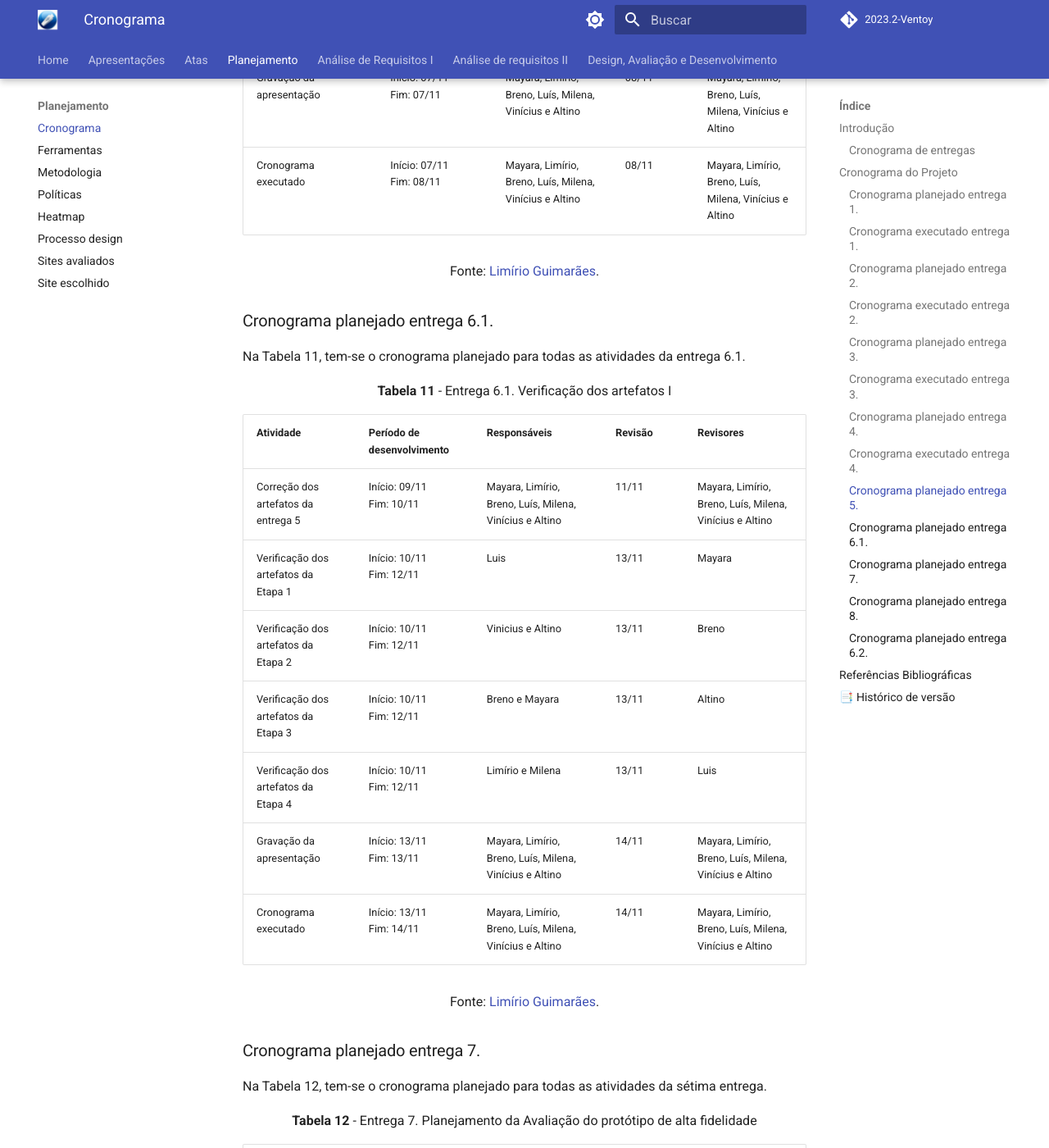
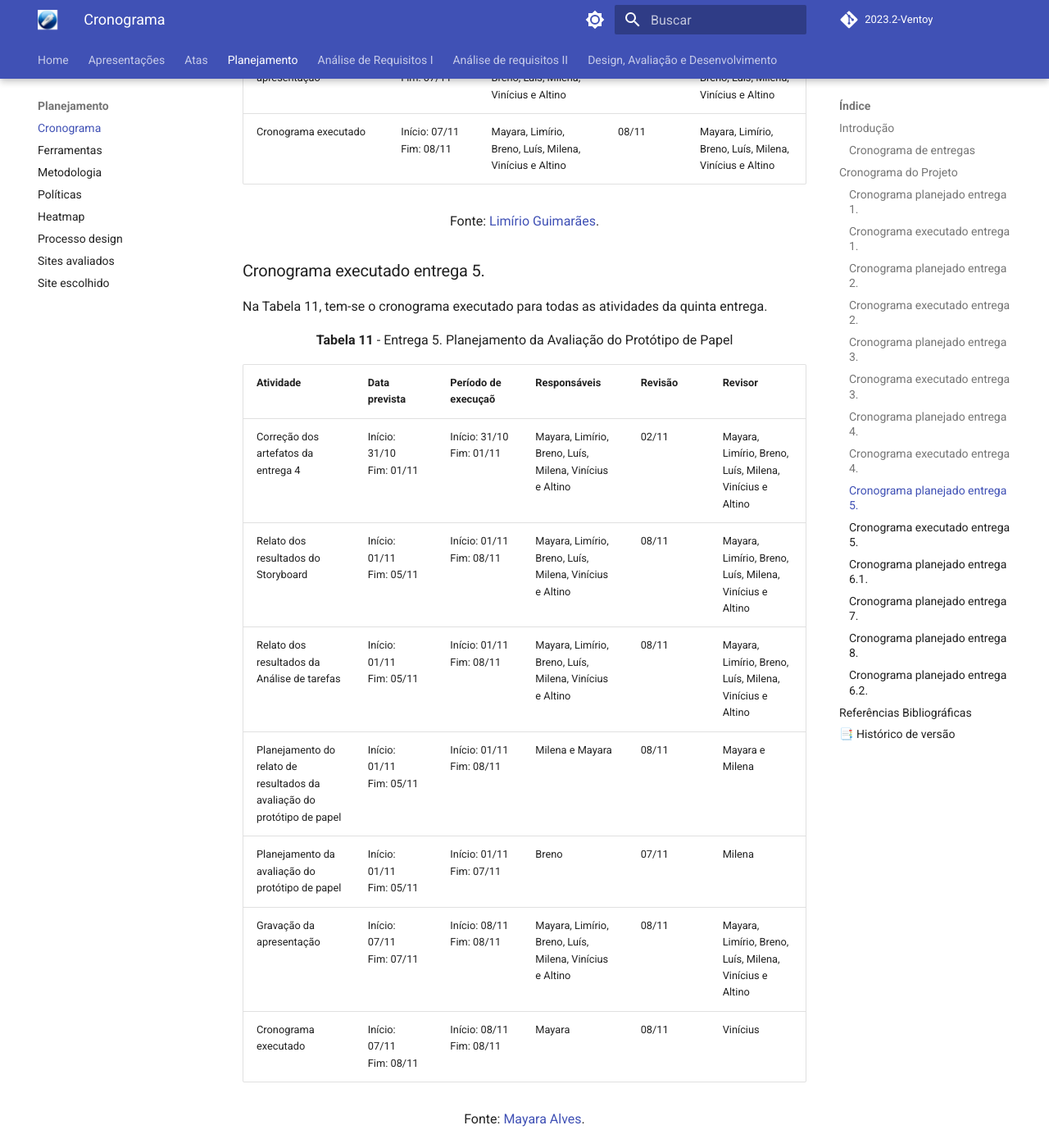
Before and after one commit to Interacao-Humano-Computador/2023.2-Ventoy, an MkDocs documentation site: the page built from docs/planejamento/cronograma.md, in a window 1280 px wide and 1400 px high, scrolled down 12533 px. Shown: the whole window at 82% size. Built offline with MkDocs 1.6.1 and Material for MkDocs 9.7.7, drawn with Linux system fonts in a browser that asks for light colours; comment, search, counter and statistics services are not loaded; some of the changed text lies outside the part shown.

Commit message:
Update cronograma.md

```diff
--- a/docs/planejamento/cronograma.md
+++ b/docs/planejamento/cronograma.md
@@ -212,6 +212,24 @@ Na Tabela 10, tem-se o cronograma planejado para todas as atividades da quinta e
 | Cronograma executado                                           	        | Início: 07/11<br>Fim: 08/11 |Mayara, Limírio, Breno, Luís, Milena, Vinícius e Altino            |   08/11   | Mayara, Limírio, Breno, Luís, Milena, Vinícius e Altino            |
 
 <font size="3"><p style="text-align: center">Fonte: [Limírio Guimarães](https://github.com/LimirioGuimaraes).</p></font>
+
+### Cronograma executado entrega 5.
+
+Na Tabela 11, tem-se o cronograma executado para todas as atividades da quinta entrega.
+
+<p align="center"><b>Tabela 11</b> - Entrega 5. Planejamento da Avaliação do Protótipo de Papel </p>
+
+| Atividade                    | Data prevista                                    	      | Período de execuçaõ  | Responsáveis       | Revisão   | Revisor            |
+| ---------------------------------- | --------------------------------------| --------------------------- | ------------------ | ----------| ------------------ |
+| Correção dos artefatos da entrega 4      | Início: 31/10<br>Fim: 01/11                 	            | Início: 31/10<br>Fim: 01/11 | Mayara, Limírio, Breno, Luís, Milena, Vinícius e Altino      	     |   02/11   | Mayara, Limírio, Breno, Luís, Milena, Vinícius e Altino            |
+| Relato dos resultados do Storyboard           | Início: 01/11<br>Fim: 05/11                    	      | Início: 01/11<br>Fim: 08/11 | Mayara, Limírio, Breno, Luís, Milena, Vinícius e Altino        |   08/11   | Mayara, Limírio, Breno, Luís, Milena, Vinícius e Altino            |
+| Relato dos resultados da Análise de tarefas       | Início: 01/11<br>Fim: 05/11                       	      | Início: 01/11<br>Fim: 08/11 | Mayara, Limírio, Breno, Luís, Milena, Vinícius e Altino    |   08/11   | Mayara, Limírio, Breno, Luís, Milena, Vinícius e Altino            |
+| Planejamento do relato de resultados da avaliação do protótipo de papel  | Início: 01/11<br>Fim: 05/11 | Início: 01/11<br>Fim: 08/11 | Milena e Mayara   |   08/11   | Mayara e Milena          |
+| Planejamento da avaliação do protótipo de papel        | Início: 01/11<br>Fim: 05/11  	              | Início: 01/11<br>Fim: 07/11 | Breno    |   07/11   | Milena           |
+| Gravação da apresentação      | Início: 07/11<br>Fim: 07/11            |   Início: 08/11<br>Fim: 08/11                         	   |Mayara, Limírio, Breno, Luís, Milena, Vinícius e Altino             |   08/11   | Mayara, Limírio, Breno, Luís, Milena, Vinícius e Altino           |
+| Cronograma executado                |    Início: 07/11<br>Fim: 08/11                       	        | Início: 08/11<br>Fim: 08/11 |Mayara          |   08/11   |  Vinícius     |
+
+<font size="3"><p style="text-align: center">Fonte: [Mayara Alves](https://github.com/Mayara-tech).</p></font>
 
 ### Cronograma planejado entrega 6.1.
 
@@ -302,3 +320,4 @@ Na Tabela 14, tem-se o cronograma planejado para todas as atividades da entrega
 | `1.3`   |23/10/2023 |Adicionando cronograma executado da terceira entrega|[Mayara Alves](https://github.com/Mayara-tech)| [Limírio Guimarães](https://github.com/LimirioGuimaraes)|
 | `1.4`   |30/10/2023 |Adicionando cronograma executado da quarta entrega|[Mayara Alves](https://github.com/Mayara-tech)| [Limírio Guimarães](https://github.com/LimirioGuimaraes)|
 | `1.5`   |31/10/2023 |Adicionando coluna de data prevista no cronograma executado |[Mayara Alves](https://github.com/Mayara-tech)| [Limírio Guimarães](https://github.com/LimirioGuimaraes)|
+| `1.6`   |08/11/2023| Adicionando cronograma executado da quinta entrega |[Mayara Alves](https://github.com/Mayara-tech)| [Vinicius Mendes](https://github.com/LimirioGuimaraes)|
```
Also changed, not shown: other parts of docs/planejamento/cronograma.md (+1 -1 lines).
